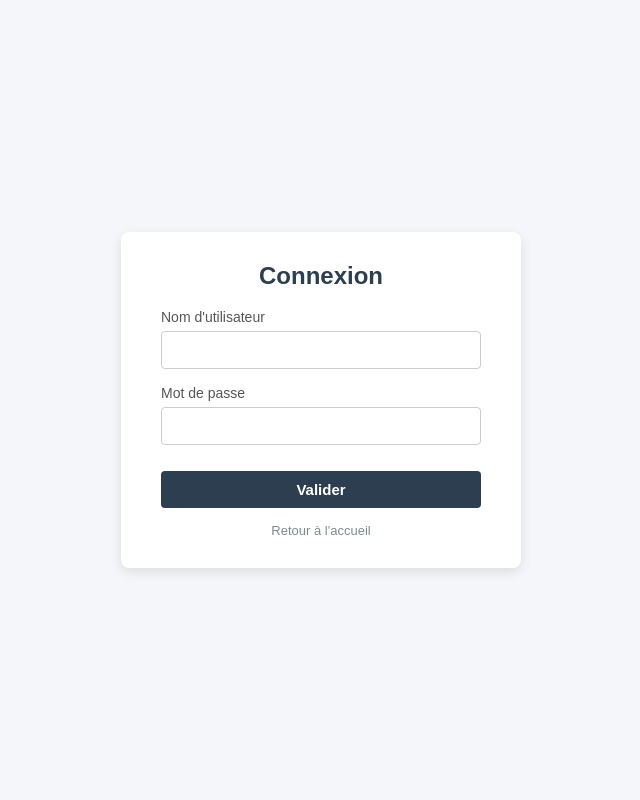
After one commit to TommyBRISSET/5BDDD, a Python web app: template app/templates/login.html in a window 1280 px wide. The commit adds this page. Shown: the whole page, without its empty margins (319-959 px from the left). Run offline with Jinja, Linux system fonts and the light colour scheme; the template is opened without the code that fills it, so the values that code supplies are empty.

Commit message:
Add login page and dashboard flow

```diff
--- /dev/null
+++ b/app/templates/login.html
@@ -0,0 +1,171 @@
+<!DOCTYPE html>
+<html lang="fr">
+<head>
+    <meta charset="UTF-8">
+    <title>Connexion</title>
+    <style>
+        body {
+            font-family: Arial, sans-serif;
+            background-color: #f4f6f9;
+            display: flex;
+            justify-content: center;
+            align-items: center;
+            height: 100vh;
+            margin: 0;
+        }
+
+        .login-card {
+            background: white;
+            padding: 30px 40px;
+            border-radius: 8px;
+            box-shadow: 0 4px 12px rgba(0, 0, 0, 0.1);
+            width: 320px;
+        }
+
+        h2 {
+            margin-top: 0;
+            color: #2c3e50;
+            text-align: center;
+        }
+
+        .form-group {
+            margin-bottom: 16px;
+        }
+
+        label {
+            display: block;
+            margin-bottom: 6px;
+            color: #555;
+            font-size: 14px;
+        }
+
+        input {
+            width: 100%;
+            padding: 10px;
+            border: 1px solid #ccc;
+            border-radius: 4px;
+            box-sizing: border-box;
+            font-size: 14px;
+        }
+
+        button {
+            width: 100%;
+            padding: 10px;
+            background-color: #2c3e50;
+            color: white;
+            border: none;
+            border-radius: 4px;
+            font-size: 15px;
+            font-weight: bold;
+            cursor: pointer;
+            margin-top: 10px;
+        }
+
+        button:hover {
+            background-color: #34495e;
+        }
+
+        .alert {
+            padding: 10px;
+            border-radius: 4px;
+            font-size: 13px;
+            margin-top: 15px;
+            display: none;
+        }
+
+        .alert-error {
+            background-color: #f8d7da;
+            color: #721c24;
+            border: 1px solid #f5c6cb;
+        }
+
+        .alert-success {
+            background-color: #d4edda;
+            color: #155724;
+            border: 1px solid #c3e6cb;
+        }
+
+        .back-link {
+            display: block;
+            text-align: center;
+            margin-top: 15px;
+            font-size: 13px;
+            color: #7f8c8d;
+            text-decoration: none;
+        }
+
+        .back-link:hover {
+            text-decoration: underline;
+        }
+    </style>
+</head>
+<body>
+    <div class="login-card">
+        <h2>Connexion</h2>
+        <form id="loginForm">
+            <div class="form-group">
+                <label for="username">Nom d'utilisateur</label>
+                <input type="text" id="username" name="username" required>
+            </div>
+            <div class="form-group">
+                <label for="password">Mot de passe</label>
+                <input type="password" id="password" name="password" required>
+            </div>
+            <button type="submit">Valider</button>
+        </form>
+
+        <div id="alertBox" class="alert"></div>
+        <a href="/" class="back-link">Retour à l'accueil</a>
+    </div>
+
+    <script>
+        const form = document.getElementById("loginForm");
+        const alertBox = document.getElementById("alertBox");
+
+        form.addEventListener("submit", async (e) => {
+            e.preventDefault();
+            alertBox.style.display = "none";
+
+            const username = document.getElementById("username").value;
+            const password = document.getElementById("password").value;
+
+            // Encodage en x-www-form-urlencoded requis par OAuth2PasswordRequestForm
+            const params = new URLSearchParams();
+            params.append("username", username);
+            params.append("password", password);
+
+            try {
+                const response = await fetch("/login", {
+                    method: "POST",
+                    headers: {
+                        "Content-Type": "application/x-www-form-urlencoded"
+                    },
+                    body: params
+                });
+
+                const data = await response.json();
+
+                if (response.ok) {
+                    // Stocker le token localement
+                    localStorage.setItem("access_token", data.access_token);
+                    alertBox.className = "alert alert-success";
+                    alertBox.textContent = "Connexion réussie ! Redirection...";
+                    alertBox.style.display = "block";
+
+                    setTimeout(() => {
+                    window.location.href = "/dashboard";
+                }, 1200);
+                } else {
+                    alertBox.className = "alert alert-error";
+                    alertBox.textContent = data.detail || "Identifiants invalides";
+                    alertBox.style.display = "block";
+                }
+            } catch (err) {
+                alertBox.className = "alert alert-error";
+                alertBox.textContent = "Erreur de connexion au serveur.";
+                alertBox.style.display = "block";
+            }
+        });
+    </script>
+</body>
+</html>
```
Also changed, not shown: app/main.py (+27 -1 lines), app/templates/dashboard.html (added, +116 -0 lines), app/templates/index.html (+19 -0 lines).
